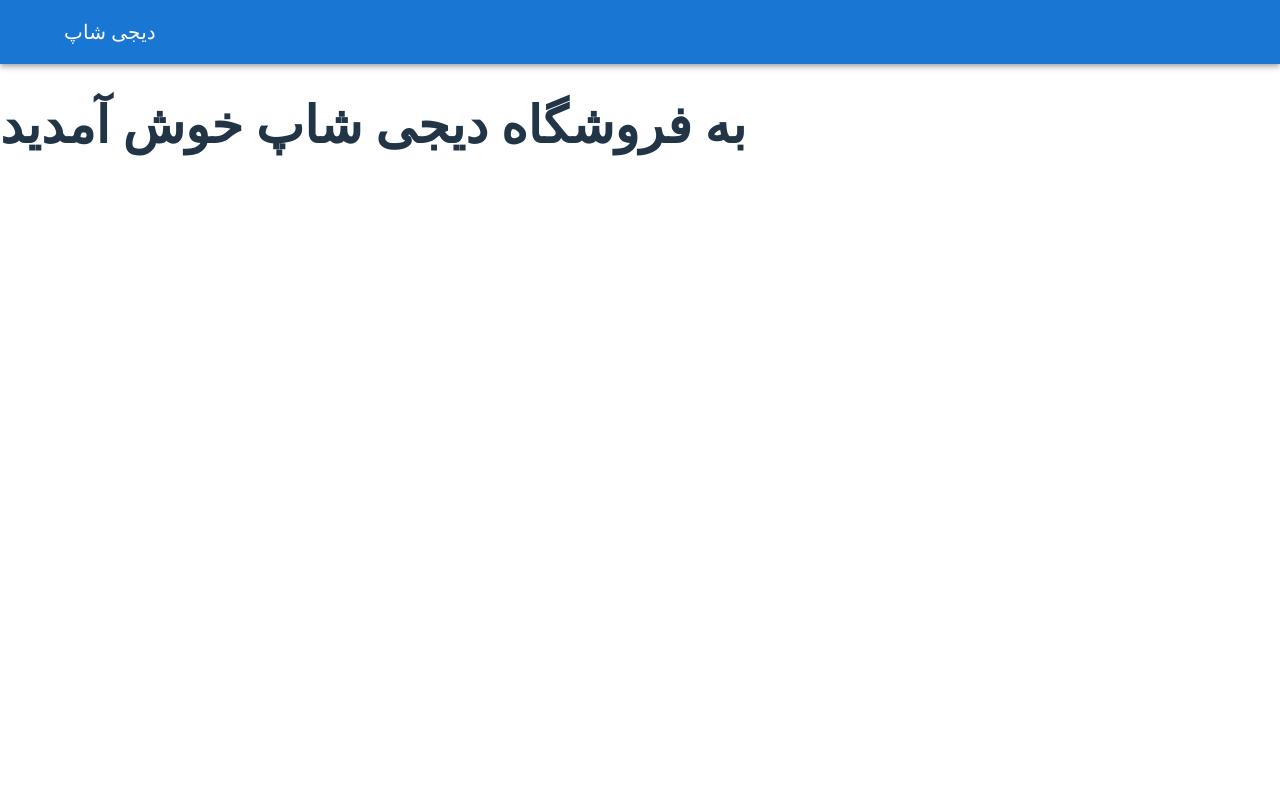
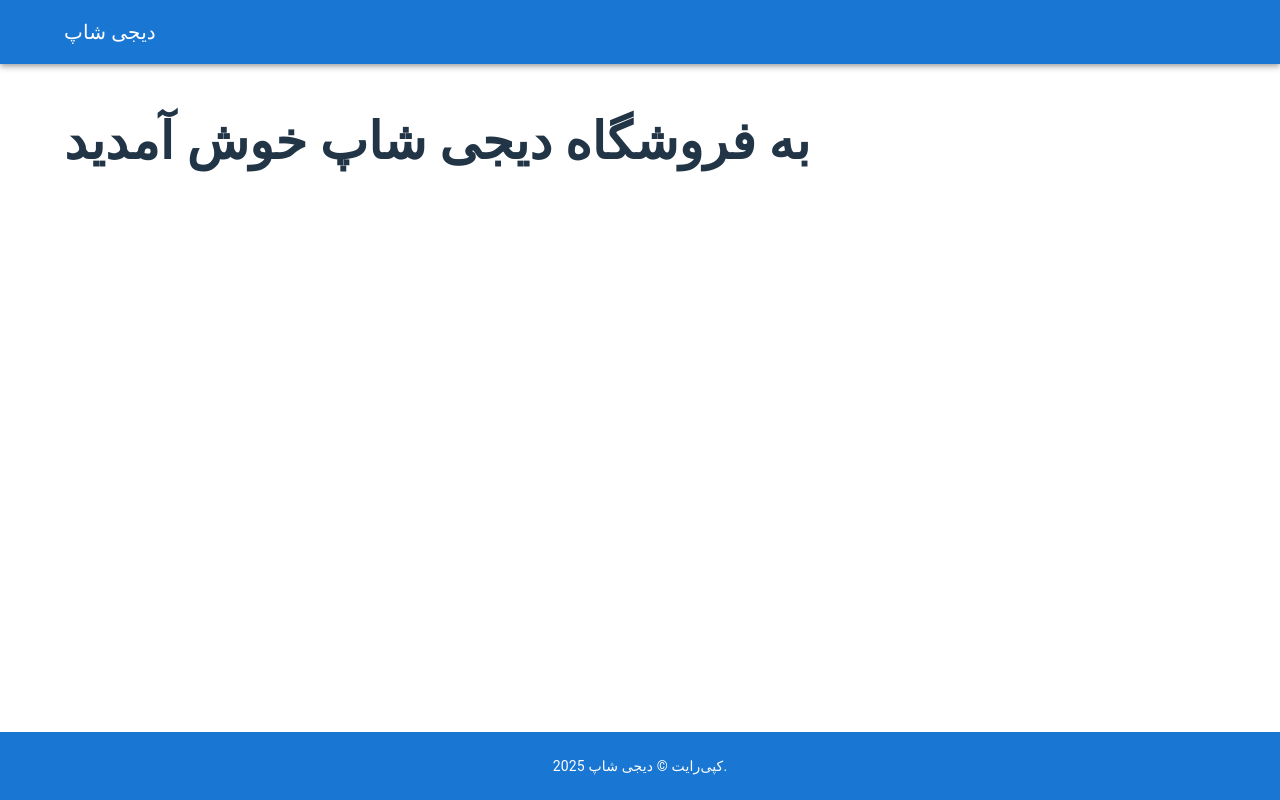
Before and after one commit to mhmd-sjad-nfsi/digi-shop-mern, a React (Vite) app in the folder frontend/: page / in a window 1280 px wide. Built offline with nearby package versions, Linux system fonts and the light colour scheme.

Commit message:
Feat: Create Footer component and implement main page layout

```diff
--- a/frontend/src/App.jsx
+++ b/frontend/src/App.jsx
@@ -1,14 +1,23 @@
 import React from 'react';
 import Header from './components/Header';
+import Footer from './components/Footer';
+import { Box, Container } from '@mui/material';
 
 function App() {
   return (
-    <>
+    <Box
+      sx={{
+        display: 'flex',
+        flexDirection: 'column',
+        minHeight: '100vh'
+      }}
+    >
       <Header />
-      <main>
+      <Container component="main" sx={{ mt: 2, mb: 2 }}>
         <h1>به فروشگاه دیجی شاپ خوش آمدید</h1>
-      </main>
-    </>
+      </Container>
+      <Footer />
+    </Box>
   );
 }
 
--- /dev/null
+++ b/frontend/src/components/Footer.jsx
@@ -0,0 +1,27 @@
+import React from 'react';
+import { Box, Container, Typography } from '@mui/material';
+
+const Footer = () => {
+  return (
+    <Box
+      component="footer"
+      sx={{
+        py: 3, // padding top and bottom
+        px: 2, // padding left and right
+        mt: 'auto',
+        backgroundColor: 'primary.main',
+        color: 'white',
+      }}
+    >
+      <Container maxWidth="lg">
+        <Typography variant="body2" align="center">
+          {'کپی‌رایت © '}
+          دیجی شاپ {new Date().getFullYear()}
+          {'.'}
+        </Typography>
+      </Container>
+    </Box>
+  );
+};
+
+export default Footer;
```
